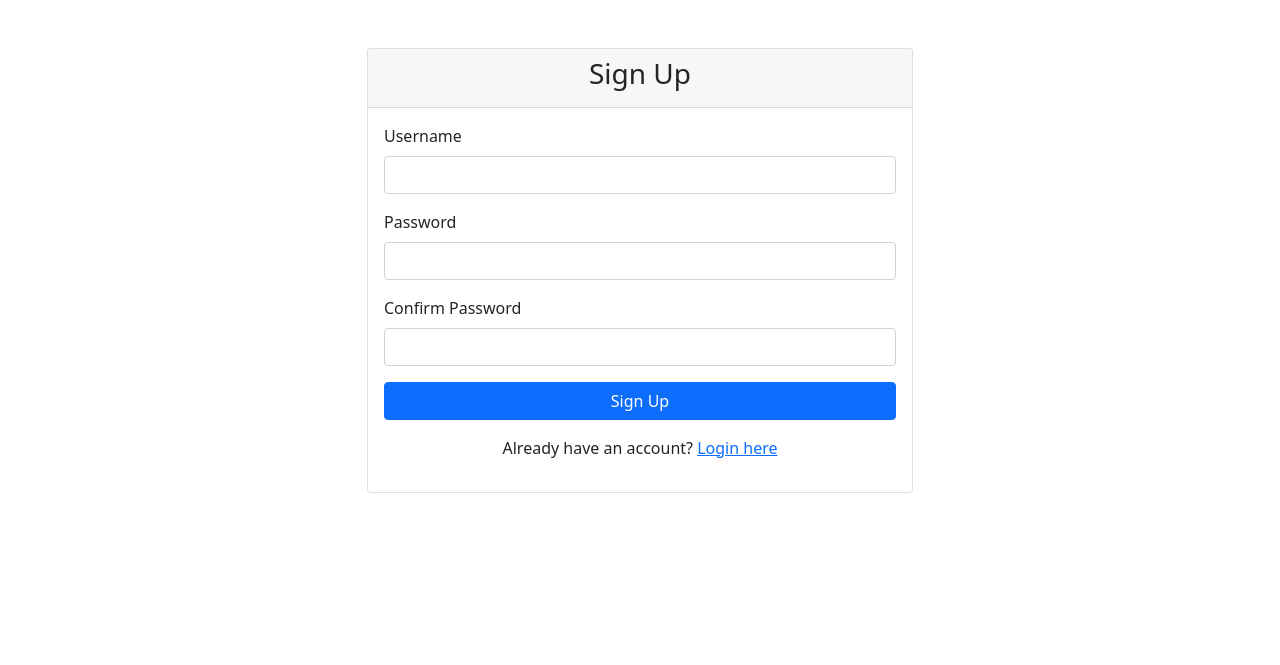
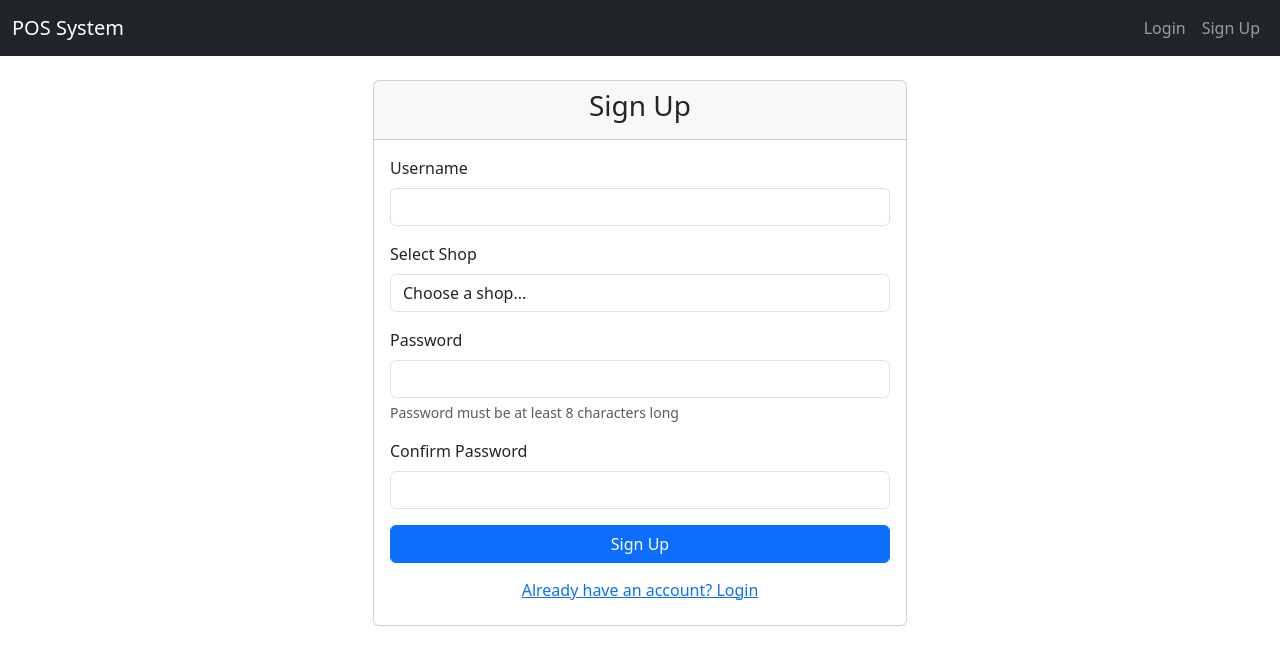
Before and after one commit to jacksonkamau/Pos-System, a Flask app: page /signup in a window 1280 px wide. Shown: the top 665 px of the page. Run offline with Flask 3, Linux system fonts and the light colour scheme.

Commit message:
Add multi-shop support with shop management features

```diff
--- a/app.py
+++ b/app.py
@@ -20,11 +20,23 @@ login_manager = LoginManager()
 login_manager.init_app(app)
 login_manager.login_view = 'login'
 
+class Shop(db.Model):
+    id = db.Column(db.Integer, primary_key=True)
+    name = db.Column(db.String(100), nullable=False)
+    location = db.Column(db.String(200))
+    created_at = db.Column(db.DateTime, server_default=db.func.now())
+    users = db.relationship('User', backref='shop', lazy=True)
+    items = db.relationship('Item', backref='shop', lazy=True)
+
 class User(UserMixin, db.Model):
     id = db.Column(db.Integer, primary_key=True)
     username = db.Column(db.String(80), unique=True, nullable=False)
     password_hash = db.Column(db.String(120), nullable=False)
     is_admin = db.Column(db.Boolean, default=False)
+    is_shop_admin = db.Column(db.Boolean, default=False)  # Shop-specific admin
+    shop_id = db.Column(db.Integer, db.ForeignKey('shop.id'))
+    is_active = db.Column(db.Boolean, default=False)  # For user approval
+    created_at = db.Column(db.DateTime, server_default=db.func.now())
 
     def set_password(self, password):
         self.password_hash = generate_password_hash(password)
@@ -37,21 +49,30 @@ class Item(db.Model):
     name = db.Column(db.String(100), nullable=False)
     stock = db.Column(db.Float, nullable=False)
     price_tiers = db.Column(db.Text, nullable=False, default='{"1": 0}')  # JSON string of quantity-based prices
+    shop_id = db.Column(db.Integer, db.ForeignKey('shop.id'), nullable=False)
 
     def get_price(self, quantity):
-        tiers = json.loads(self.price_tiers)
-        # Sort tiers by quantity in descending order
-        sorted_tiers = sorted([(int(q), float(p)) for q, p in tiers.items()], reverse=True)
-        # Find the first tier where quantity is less than or equal to the requested quantity
-        for tier_qty, tier_price in sorted_tiers:
-            if quantity >= tier_qty:
-                return tier_price
-        return float(tiers['1'])  # Default to base price if no tier matches
+        try:
+            tiers = json.loads(self.price_tiers) if self.price_tiers else {"1": 0}
+            # Sort tiers by quantity in descending order
+            sorted_tiers = sorted([(int(q), float(p)) for q, p in tiers.items()], reverse=True)
+            # Find the first tier where quantity is less than or equal to the requested quantity
+            for tier_qty, tier_price in sorted_tiers:
+                if quantity >= tier_qty:
+                    return tier_price
+            return float(tiers.get('1', 0))  # Default to base price if no tier matches
+        except (json.JSONDecodeError, TypeError, ValueError) as e:
+            # If there's any error parsing JSON, return a default price
+            return 0.0
 
     def set_price_tier(self, quantity, price):
-        tiers = json.loads(self.price_tiers)
-        tiers[str(quantity)] = float(price)
-        self.price_tiers = json.dumps(tiers)
+        try:
+            tiers = json.loads(self.price_tiers) if self.price_tiers else {"1": 0}
+            tiers[str(quantity)] = float(price)
+            self.price_tiers = json.dumps(tiers)
+        except (json.JSONDecodeError, TypeError, ValueError) as e:
+            # If there's any error, set a default price tier
+            self.price_tiers = json.dumps({"1": float(price)})
 
 class Sale(db.Model):
     id = db.Column(db.Integer, primary_key=True)
@@ -67,25 +88,53 @@ def load_user(user_id):
 @app.route('/signup', methods=['GET', 'POST'])
 def signup():
     if request.method == 'POST':
-        username = request.form['username']
+        username = request.form['username'].strip()
         password = request.form['password']
         confirm_password = request.form['confirm_password']
+        shop_id = request.form.get('shop_id', type=int)
+
+        # Validate username
+        if len(username) < 3:
+            flash('Username must be at least 3 characters long')
+            return redirect(url_for('signup'))
+
+        # Validate password
+        if len(password) < 8:
+            flash('Password must be at least 8 characters long')
+            return redirect(url_for('signup'))
 
         if password != confirm_password:
             flash('Passwords do not match')
             return redirect(url_for('signup'))
 
+        # Check if username already exists
         if User.query.filter_by(username=username).first():
             flash('Username already exists')
             return redirect(url_for('signup'))
 
-        user = User(username=username)
-        user.set_password(password)
-        db.session.add(user)
-        db.session.commit()
-        flash('Account created successfully! Please login.')
-        return redirect(url_for('login'))
-    return render_template('signup.html')
+        # Validate shop
+        if not shop_id or not Shop.query.get(shop_id):
+            flash('Please select a valid shop')
+            return redirect(url_for('signup'))
+
+        try:
+            user = User(
+                username=username,
+                shop_id=shop_id,
+                is_active=False  # Requires admin approval
+            )
+            user.set_password(password)
+            db.session.add(user)
+            db.session.commit()
+            flash('Account created successfully! Please wait for admin approval.')
+            return redirect(url_for('login'))
+        except Exception as e:
+            db.session.rollback()
+            flash('An error occurred while creating your account. Please try again.')
+            return redirect(url_for('signup'))
+
+    shops = Shop.query.all()
+    return render_template('signup.html', shops=shops)
 
 @app.route('/login', methods=['GET', 'POST'])
 def login():
@@ -93,7 +142,11 @@ def login():
         username = request.form['username']
         password = request.form['password']
         user = User.query.filter_by(username=username).first()
+
         if user and user.check_password(password):
+            if not user.is_active:
+                flash('Your account is pending approval. Please contact your administrator.')
+                return redirect(url_for('login'))
             login_user(user)
             return redirect(url_for('home'))
         flash('Invalid username or password')
@@ -137,7 +190,18 @@ def items():
             flash(f'An error occurred: {str(e)}')
             db.session.rollback()
         return redirect(url_for('items'))
-    all_items = Item.query.all()
+
+    try:
+        all_items = Item.query.all()
+        # Ensure all items have valid price_tiers
+        for item in all_items:
+            if not item.price_tiers:
+                item.price_tiers = '{"1": 0}'
+                db.session.commit()
+    except Exception as e:
+        flash(f'Error loading items: {str(e)}')
+        all_items = []
+
     return render_template('items.html', items=all_items)
 
 @app.route('/edit_item/<int:item_id>', methods=['GET', 'POST'])
@@ -175,7 +239,13 @@ def edit_item(item_id):
             db.session.rollback()
         return redirect(url_for('items'))
 
-    tiers = json.loads(item.price_tiers)
+    try:
+        tiers = json.loads(item.price_tiers) if item.price_tiers else {"1": 0}
+    except (json.JSONDecodeError, TypeError, ValueError):
+        tiers = {"1": 0}
+        item.price_tiers = json.dumps(tiers)
+        db.session.commit()
+
     return render_template('edit_item.html', item=item, tiers=tiers)
 
 @app.route('/delete_item/<int:item_id>', methods=['POST'])
@@ -354,6 +424,72 @@ def delete_user(user_id):
 
     return redirect(url_for('users'))
 
+@app.route('/shops')
+@login_required
+def shops():
+    if not current_user.is_admin:
+        flash('You do not have permission to access this page')
+        return redirect(url_for('home'))
+    all_shops = Shop.query.all()
+    return render_template('shops.html', shops=all_shops)
+
+@app.route('/add_shop', methods=['GET', 'POST'])
+@login_required
+def add_shop():
+    if not current_user.is_admin:
+        flash('You do not have permission to access this page')
+        return redirect(url_for('home'))
+
+    if request.method == 'POST':
+        name = request.form['name'].strip()
+        location = request.form['location'].strip()
+
+        if Shop.query.filter_by(name=name).first():
+            flash('Shop name already exists')
+            return redirect(url_for('add_shop'))
+
+        try:
+            shop = Shop(name=name, location=location)
+            db.session.add(shop)
+            db.session.commit()
+            flash('Shop added successfully')
+            return redirect(url_for('shops'))
+        except Exception as e:
+            db.session.rollback()
+            flash('An error occurred while adding the shop')
+            return redirect(url_for('add_shop'))
+
+    return render_template('add_shop.html')
+
+@app.route('/shop_users/<int:shop_id>')
+@login_required
+def shop_users(shop_id):
+    if not (current_user.is_admin or (current_user.is_shop_admin and current_user.shop_id == shop_id)):
+        flash('You do not have permission to access this page')
+        return redirect(url_for('home'))
+
+    shop = Shop.query.get_or_404(shop_id)
+    users = User.query.filter_by(shop_id=shop_id).all()
+    return render_template('shop_users.html', shop=shop, users=users)
+
+@app.route('/approve_user/<int:user_id>', methods=['POST'])
+@login_required
+def approve_user(user_id):
+    if not (current_user.is_admin or (current_user.is_shop_admin and current_user.shop_id == user.shop_id)):
+        flash('You do not have permission to approve users')
+        return redirect(url_for('home'))
+
+    user = User.query.get_or_404(user_id)
+    try:
+        user.is_active = True
+        db.session.commit()
+        flash('User approved successfully')
+    except Exception as e:
+        db.session.rollback()
+        flash('Error approving user')
+
+    return redirect(url_for('shop_users', shop_id=user.shop_id))
+
 # Initialize the database and create admin user if not exists
 with app.app_context():
     db.create_all()
--- a/templates/signup.html
+++ b/templates/signup.html
@@ -1,11 +1,7 @@
-<!DOCTYPE html>
-<html>
-<head>
-    <title>Sign Up - POS System</title>
-    <link href="https://cdn.jsdelivr.net/npm/bootstrap@5.1.3/dist/css/bootstrap.min.css" rel="stylesheet">
-</head>
-<body>
-    <div class="container mt-5">
+{% extends "base.html" %}
+
+{% block content %}
+<div class="container mt-4">
     <div class="row justify-content-center">
         <div class="col-md-6">
             <div class="card">
@@ -16,34 +12,41 @@
                     {% with messages = get_flashed_messages() %}
                         {% if messages %}
                             {% for message in messages %}
-                                    <div class="alert alert-danger">{{ message }}</div>
+                                <div class="alert alert-info">{{ message }}</div>
                             {% endfor %}
                         {% endif %}
                     {% endwith %}
-                        <form method="POST">
+                    <form method="POST" action="{{ url_for('signup') }}">
                         <div class="mb-3">
                             <label for="username" class="form-label">Username</label>
                             <input type="text" class="form-control" id="username" name="username" required>
                         </div>
                         <div class="mb-3">
+                            <label for="shop_id" class="form-label">Select Shop</label>
+                            <select class="form-control" id="shop_id" name="shop_id" required>
+                                <option value="">Choose a shop...</option>
+                                {% for shop in shops %}
+                                <option value="{{ shop.id }}">{{ shop.name }} - {{ shop.location }}</option>
+                                {% endfor %}
+                            </select>
+                        </div>
+                        <div class="mb-3">
                             <label for="password" class="form-label">Password</label>
                             <input type="password" class="form-control" id="password" name="password" required>
+                            <div class="form-text">Password must be at least 8 characters long</div>
                         </div>
                         <div class="mb-3">
                             <label for="confirm_password" class="form-label">Confirm Password</label>
                             <input type="password" class="form-control" id="confirm_password" name="confirm_password" required>
                         </div>
-                            <div class="d-grid">
+                        <div class="d-grid gap-2">
                             <button type="submit" class="btn btn-primary">Sign Up</button>
+                            <a href="{{ url_for('login') }}" class="btn btn-link">Already have an account? Login</a>
                         </div>
                     </form>
-                        <div class="text-center mt-3">
-                            <p>Already have an account? <a href="{{ url_for('login') }}">Login here</a></p>
                 </div>
             </div>
         </div>
     </div>
 </div>
-    </div>
-</body>
-</html>
+{% endblock %}
```
Also changed, not shown: templates/add_shop.html (added, +31 -0 lines), templates/edit_item.html (+8 -13 lines), templates/shop_users.html (added, +44 -0 lines), templates/shops.html (added, +37 -0 lines). Lines whose indentation alone changed are shown as unchanged.
